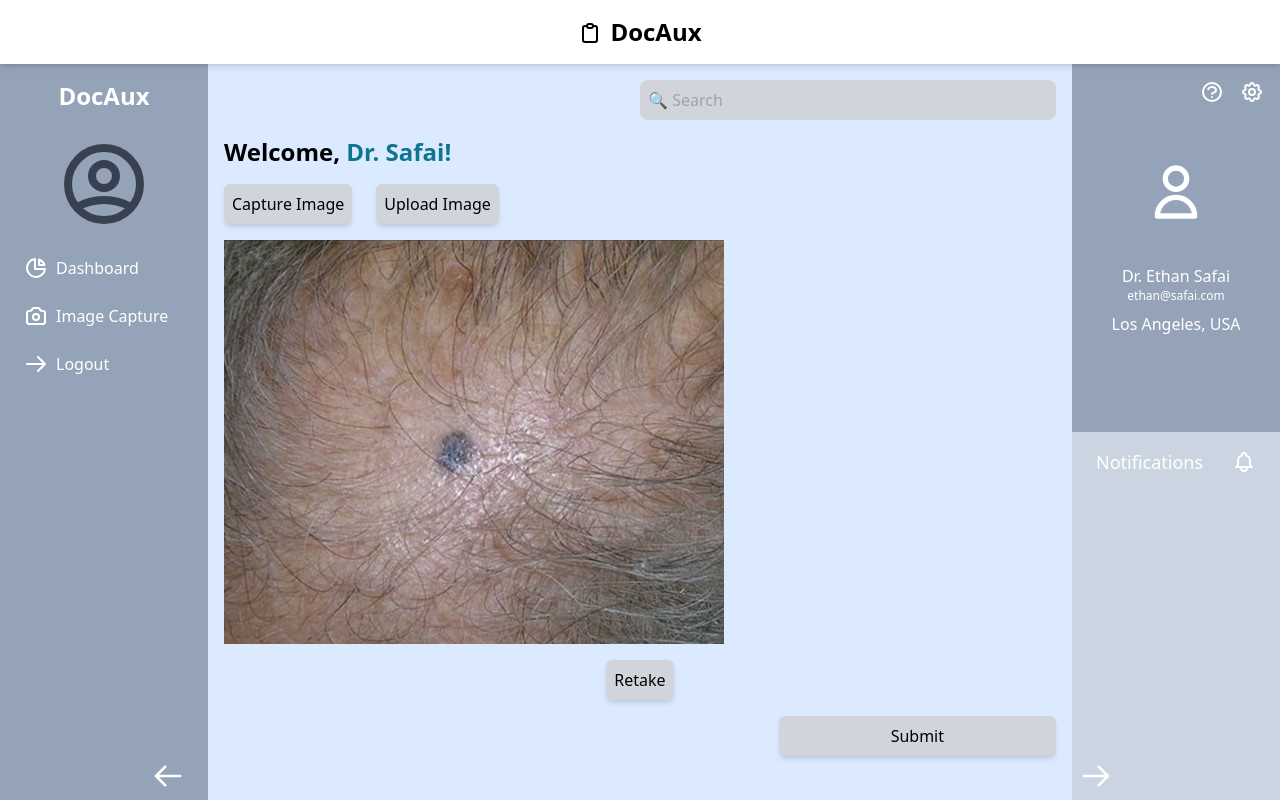
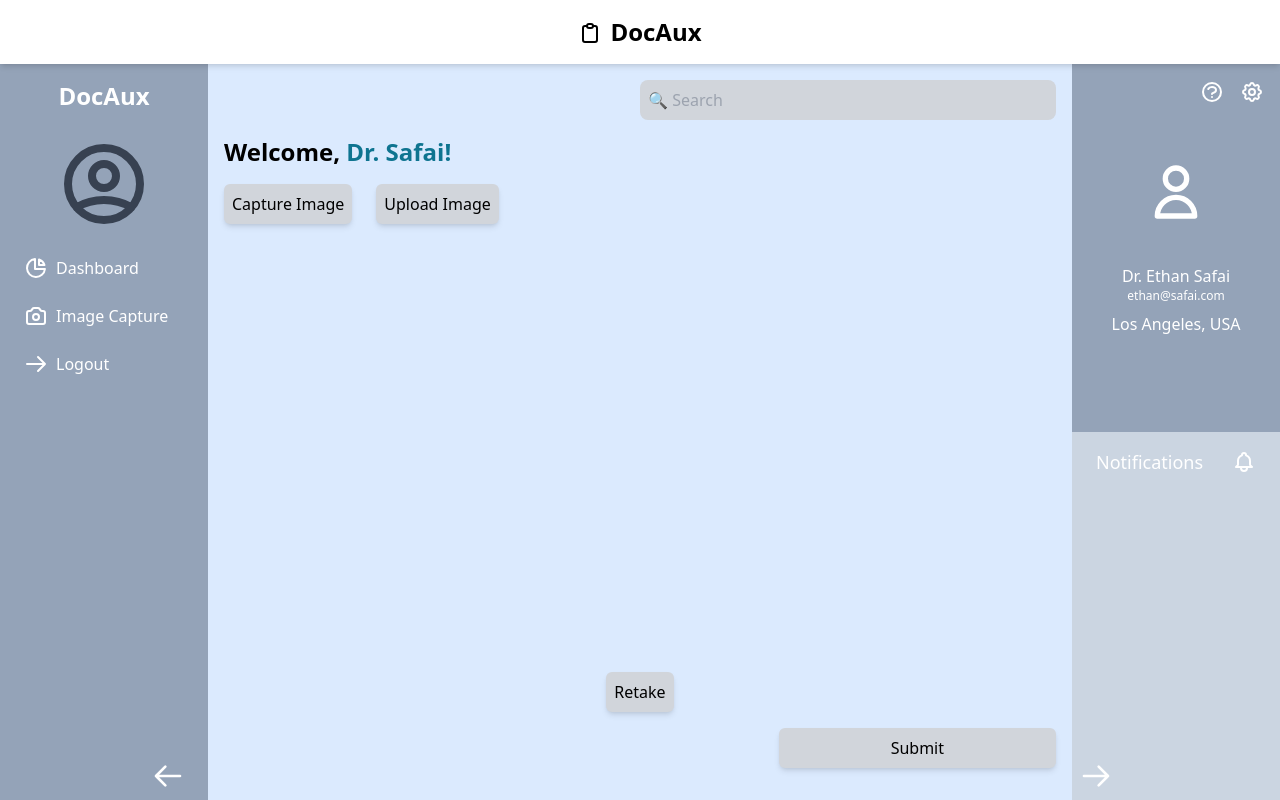
Before and after one commit to ethansafai/doc-aux, a React (Create React App) app: page /image-capture in a window 1280 px wide. Both pictures are taken after a click on the button "Capture Image". Built offline with nearby package versions, Linux system fonts and the light colour scheme; no server answers.

Commit message:
Allow capture image to take picture then the submit button to save

```diff
--- a/package.json
+++ b/package.json
@@ -12,6 +12,7 @@
     "react-dom": "^18.2.0",
     "react-router-dom": "^6.22.0",
     "react-scripts": "5.0.1",
+    "react-webcam": "^7.2.0",
     "web-vitals": "^2.1.4"
   },
   "scripts": {
--- a/src/components/Home/ImageCapture/ImageCapture.js
+++ b/src/components/Home/ImageCapture/ImageCapture.js
@@ -1,9 +1,18 @@
-import { useContext, useState } from 'react'
-import { UserContext } from '../../../context/AppContext'
+import React, { useContext, useState } from 'react';
+import Webcam from 'react-webcam';
+import { UserContext } from '../../../context/AppContext';
 
 function ImageCapture() {
-  const { user } = useContext(UserContext)
-  const [file, setFile] = useState(null)
+  const { user } = useContext(UserContext);
+  const [file, setFile] = useState(null);
+  const [capturing, setCapturing] = useState(false); // State to manage when the webcam is active
+  const webcamRef = React.useRef(null);
+
+  const captureImage = React.useCallback(() => {
+    const imageSrc = webcamRef.current.getScreenshot();
+    setFile(imageSrc);
+    setCapturing(false); // Stop capturing after taking the screenshot
+  }, [webcamRef, setFile]);
 
   return (
     <div className="flex flex-col gap-4 px-4 pt-4 w-full">
@@ -20,12 +29,17 @@ function ImageCapture() {
       </p>
 
       <div className="flex space-x-6">
-        <button className="bg-gray-300 p-2 rounded-md">Capture Image</button>
+
+        <button
+          className="bg-gray-300 p-2 rounded-md"
+          onClick={() => setCapturing(true)}
+        >
+          Capture Image
+        </button>
+
         <label
           htmlFor="file"
-          className="bg-gray-300 p-2 rounded-md cursor-pointer shadow-md
-                     font-medium hover:bg-gray-100 transition-all duration-150
-                     ease-in-out"
+          className="bg-gray-300 p-2 rounded-md cursor-pointer shadow-md font-medium hover:bg-gray-100 transition-all duration-150 ease-in-out"
         >
           Upload Image
         </label>
@@ -34,28 +48,37 @@ function ImageCapture() {
           id="file"
           type="file"
           onChange={(e) => {
-            setFile(URL.createObjectURL(e.target.files[0]))
+            setFile(URL.createObjectURL(e.target.files[0]));
           }}
         />
       </div>
 
       <div>
-        <img
-          src={file ?? './images/image-capture-page.jpg'}
-          alt="/"
-          className="overflow-auto"
-        />
+        {capturing ? (
+          <Webcam
+            audio={false}
+            ref={webcamRef}
+            screenshotFormat="image/jpeg"
+            className="w-full"
+          />
+        ) : (
+          <img
+            src={file ?? './images/image-capture-page.jpg'}
+            alt="Captured"
+            className="w-full"
+          />
+        )}
       </div>
 
       <div className="flex justify-center space-x-10">
-        <button className="bg-gray-300 p-2 rounded-md">Retake</button>
+        <button className="bg-gray-300 p-2 rounded-md" onClick={() => setCapturing(true)}>Retake</button>
       </div>
 
       <div className="flex justify-end">
-        <button className="bg-gray-300 w-1/3 p-2 rounded-md">Submit</button>
+        <button className="bg-gray-300 w-1/3 p-2 rounded-md" onClick={captureImage}>Submit</button>
       </div>
     </div>
-  )
+  );
 }
 
-export default ImageCapture
+export default ImageCapture;
```
Also changed, not shown: 1 other file (tests, documents, lock files or other folders).
